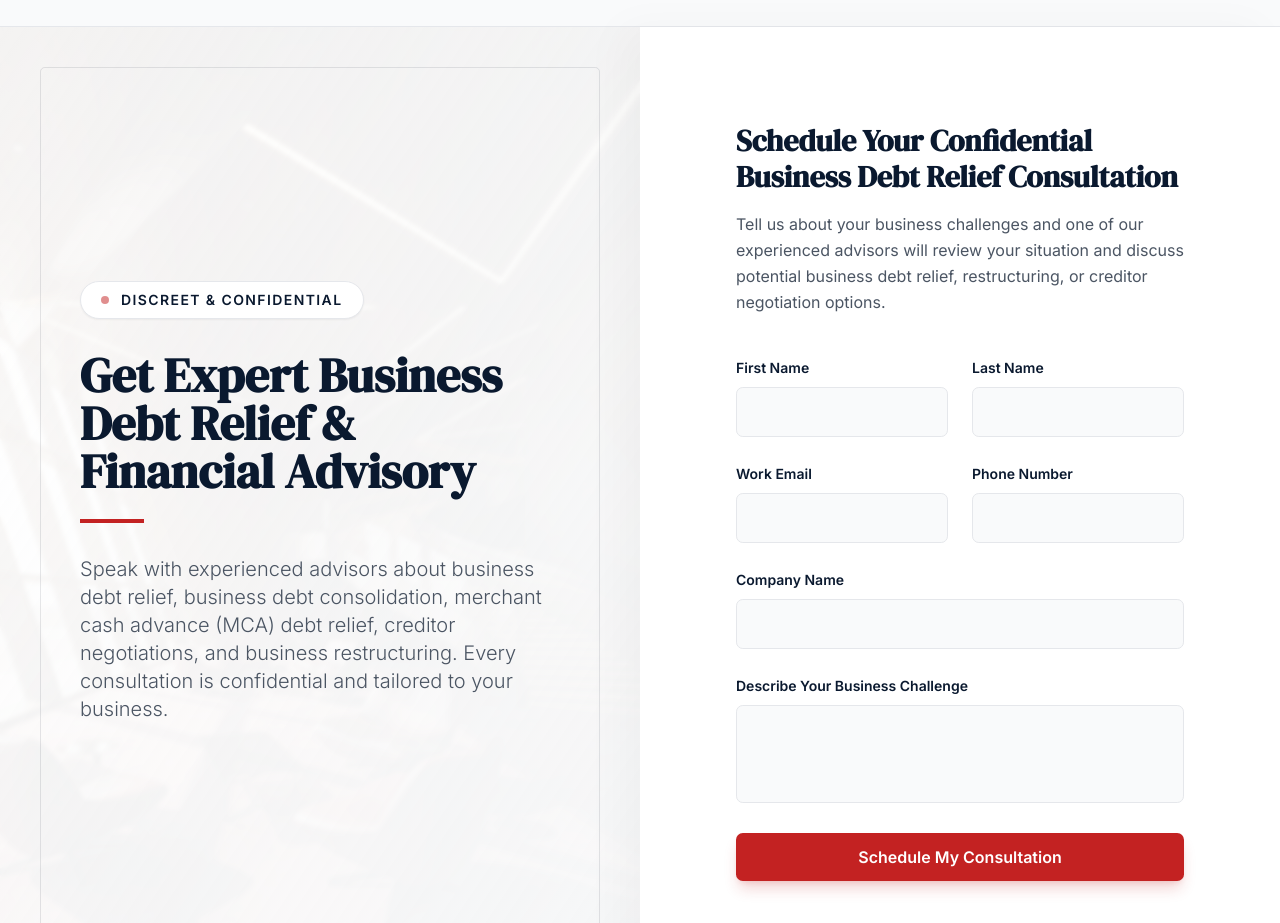
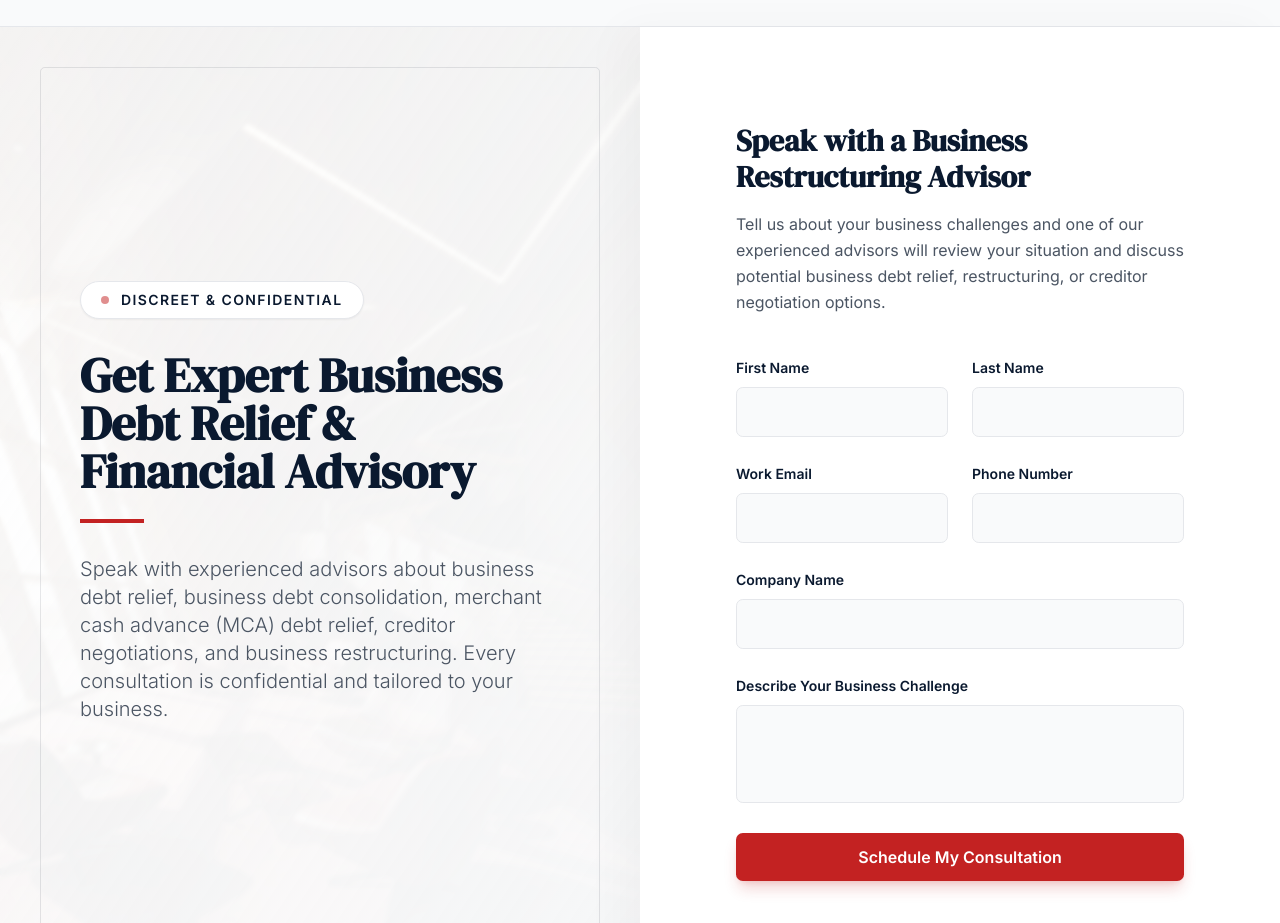
Before and after one commit to samknows9999/sg-054d5103-85fc-4583-be9c-e577d71113a8-1779968500, a Next.js app: page / in a window 1280 px wide. Shown: the part 2320-3243 px from the top of the page. Built offline with nearby package versions, Linux system fonts and the light colour scheme; no server answers; what react-google-recaptcha-v3 would draw is missing.

Commit message:
Update src/pages/index.tsx

```diff
--- a/src/pages/index.tsx
+++ b/src/pages/index.tsx
@@ -232,7 +232,7 @@ Date & Time: ${new Date().toLocaleString()}
             <div className="lg:w-1/2 bg-white text-[#0A192F] p-12 md:p-24 flex flex-col justify-center shadow-[-20px_0_40px_rgba(0,0,0,0.03)] relative z-10">
               <div className="max-w-lg mx-auto w-full">
                 <div className="mb-10">
-                  <h3 className="font-serif text-3xl font-semibold mb-4 text-[#0A192F]">Schedule Your Confidential Business Debt Relief Consultation</h3>
+                  <h3 className="font-serif text-3xl font-semibold mb-4 text-[#0A192F]">Speak with a Business Restructuring Advisor</h3>
                   <p className="text-gray-600 leading-relaxed">Tell us about your business challenges and one of our experienced advisors will review your situation and discuss potential business debt relief, restructuring, or creditor negotiation options.
 
                   </p>
```
